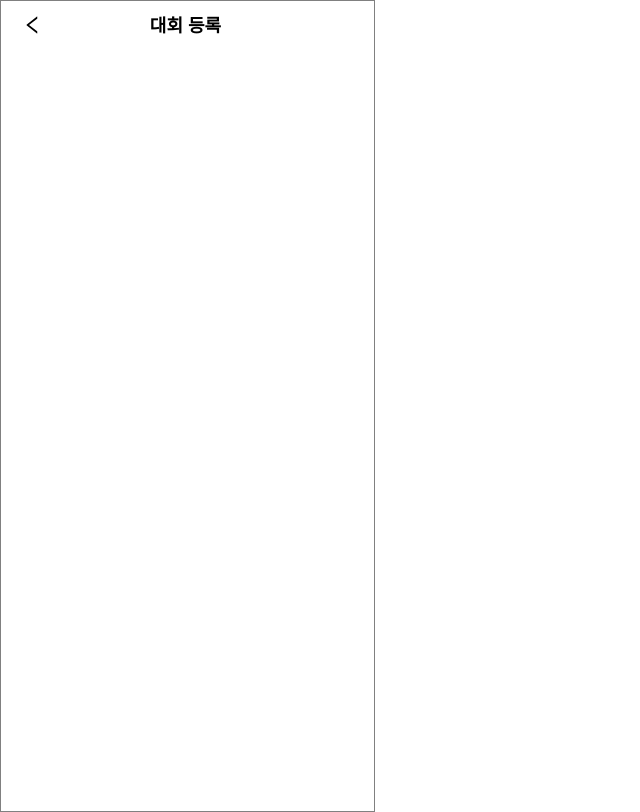
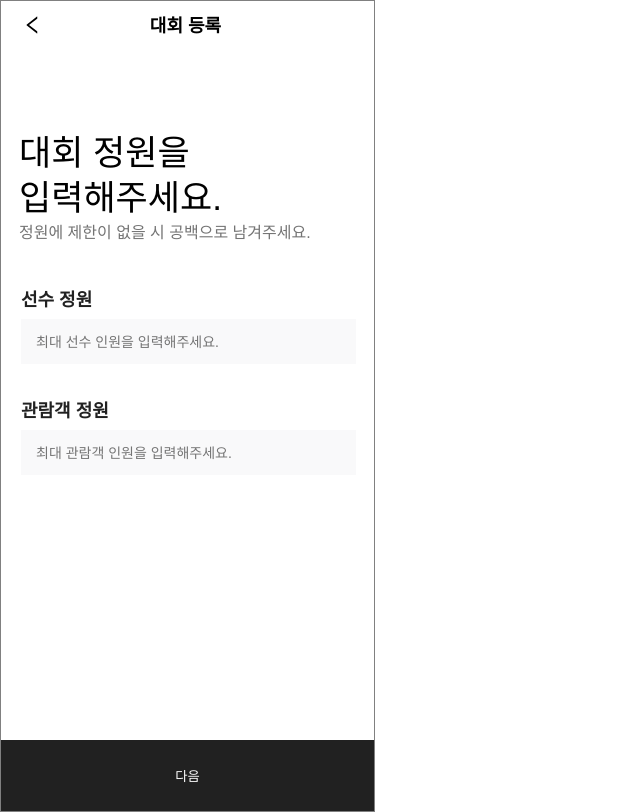
Before and after one commit to dudgns2947/Sports-IT-Next, a Next.js app: page /register/headcount in a window 1280 px wide. Shown: the whole page, without its empty margins (0-640 px from the left). Built offline with nearby package versions, Linux system fonts and the light colour scheme.

Commit message:
[feat] Create Headcount Page

```diff
--- /dev/null
+++ b/src/atoms/contestAtom.ts
@@ -0,0 +1,50 @@
+import { IEvent } from "@component/interfaces/eventInterface";
+import { atom, selector } from "recoil";
+
+export const contestEventAtom = atom<IEvent>({
+  key: "contestEvent",
+  default: {
+    팔씨름: false,
+    배구: false,
+    농구: false,
+    축구: false,
+    수영: false,
+    배드민턴: false,
+    태권도: false,
+    체조: false,
+    탁구: false,
+    테니스: false,
+    육상: false,
+    검도: false,
+    볼링: false,
+    야구: false,
+    족구: false,
+    합기도: false,
+    풋살: false,
+    골프: false,
+    요가: false,
+  },
+});
+
+export const contestEventCountAtom = atom<number>({
+  key: "contestEventCount",
+  default: 0,
+});
+
+export const contestEventSelector = selector({
+  key: "contestEventSelector",
+  get: ({ get }) =>
+    Object.keys(get(contestEventAtom)).find(
+      (key) => get(contestEventAtom)[key] === true
+    ),
+});
+
+export const contestMaxNumOfPlayers = atom<number>({
+  key: "contestMaxNumOfPlayers",
+  default: 9999,
+});
+
+export const contestMaxNumOfAudience = atom<number>({
+  key: "contestMaxNumOfAudience",
+  default: 9999,
+});
--- /dev/null
+++ b/src/interfaces/headcountInterface.ts
@@ -0,0 +1,4 @@
+export interface HeadCountForm {
+  numOfPlayers: number;
+  numOfAudience: number;
+}
--- /dev/null
+++ b/src/pages/register/headcount.styles.ts
@@ -0,0 +1,47 @@
+import styled from "styled-components";
+
+export const SubText = styled.span`
+  color: #747474;
+  font-size: 16px;
+  font-weight: 400;
+`;
+
+export const Form = styled.form`
+  height: 75%;
+  display: flex;
+  flex-direction: column;
+  justify-content: space-between;
+`;
+
+export const InputWrapper = styled.div`
+  padding: 50px 20px;
+`;
+
+export const InputArea = styled.div`
+  display: flex;
+  flex-direction: column;
+  margin-bottom: 30px;
+`;
+
+export const InputTitle = styled.h3`
+  color: #212121;
+  font-size: 18px;
+  font-weight: 600;
+  margin-bottom: 10px;
+`;
+
+export const Input = styled.input`
+  width: 335px;
+  height: 45px;
+  font-size: 14px;
+  font-weight: 400;
+  padding: 14px 15px;
+  color: #aeaeae;
+  background-color: #f9f9fa;
+  margin-bottom: 8px;
+`;
+
+export const ErrorMessage = styled.span`
+  font-size: 12px;
+  color: #ff002e;
+`;
--- a/src/pages/register/headcount.tsx
+++ b/src/pages/register/headcount.tsx
@@ -1,13 +1,92 @@
 import Seo from "@component/components/Seo";
 import { PageWrapper } from "@component/components/container/container";
 import GoBackHeader from "@component/components/header/GoBackHeader";
-import React from "react";
+import React, { useState } from "react";
+import { Text, TextArea } from "../auth/event-select.styles";
+import NavBar from "@component/components/navbar/NavBar";
+import * as S from "./headcount.styles";
+import { useForm } from "react-hook-form";
+import { useSetRecoilState } from "recoil";
+import {
+  contestMaxNumOfAudience,
+  contestMaxNumOfPlayers,
+} from "@component/atoms/contestAtom";
+import { useRouter } from "next/router";
+import { HeadCountForm } from "@component/interfaces/headcountInterface";
 
 const headcount = () => {
+  const router = useRouter();
+  const { register, handleSubmit, formState } = useForm<HeadCountForm>();
+  const setMaxNumOfPlayers = useSetRecoilState(contestMaxNumOfPlayers);
+  const setMaxNumOfAudience = useSetRecoilState(contestMaxNumOfAudience);
+  const [errorMsg, setErrorMsg] = useState<string | undefined>("");
+  const [errorMsgTwo, setErrorMsgTwo] = useState<string | undefined>("");
+
+  const onValid = (data: HeadCountForm) => {
+    if (data.numOfPlayers) {
+      setMaxNumOfPlayers(data.numOfPlayers);
+    }
+    if (data.numOfAudience) {
+      setMaxNumOfAudience(data.numOfAudience);
+    }
+    router.push("/register/contest-info");
+  };
+
+  const onInValid = () => {
+    if (formState.errors.numOfPlayers) {
+      setErrorMsg(formState.errors.numOfPlayers.message);
+    } else {
+      setErrorMsg("");
+    }
+    if (formState.errors.numOfAudience?.message) {
+      setErrorMsgTwo(formState.errors.numOfAudience?.message);
+    } else {
+      setErrorMsgTwo("");
+    }
+  };
+
   return (
     <PageWrapper>
-      <Seo title="대회 정원 설정" />
+      <Seo title="대회 정원 입력" />
       <GoBackHeader title="대회 등록" />
+      <TextArea>
+        <Text>대회 정원을</Text>
+        <Text>입력해주세요.</Text>
+        <S.SubText>정원에 제한이 없을 시 공백으로 남겨주세요.</S.SubText>
+      </TextArea>
+      <S.Form onSubmit={handleSubmit(onValid, onInValid)}>
+        <S.InputWrapper>
+          <S.InputArea>
+            <S.InputTitle>선수 정원</S.InputTitle>
+            <S.Input
+              {...register("numOfPlayers", {
+                validate: (value) =>
+                  value >= 0 ? true : "선수 정원은 0 이상의 수로 입력해주세요.",
+              })}
+              type="number"
+              placeholder="최대 선수 인원을 입력해주세요."
+            ></S.Input>
+            <S.ErrorMessage>{errorMsg === "" ? null : errorMsg}</S.ErrorMessage>
+          </S.InputArea>
+          <S.InputArea>
+            <S.InputTitle>관람객 정원</S.InputTitle>
+            <S.Input
+              {...register("numOfAudience", {
+                validate: (value) =>
+                  value >= 0
+                    ? true
+                    : "관람객 정원은 0 이상의 수로 입력해주세요.",
+              })}
+              type="number"
+              placeholder="최대 관람객 인원을 입력해주세요."
+            ></S.Input>
+            <S.ErrorMessage>
+              {errorMsgTwo === "" ? null : errorMsgTwo}
+            </S.ErrorMessage>
+          </S.InputArea>
+        </S.InputWrapper>
+        <NavBar active={true} />
+      </S.Form>
     </PageWrapper>
   );
 };
```
Also changed, not shown: src/atoms/eventAtom.ts (+0 -38 lines), src/pages/register/contest-info.tsx (added, +25 -0 lines), src/pages/register/event-select.tsx (+5 -6 lines).
